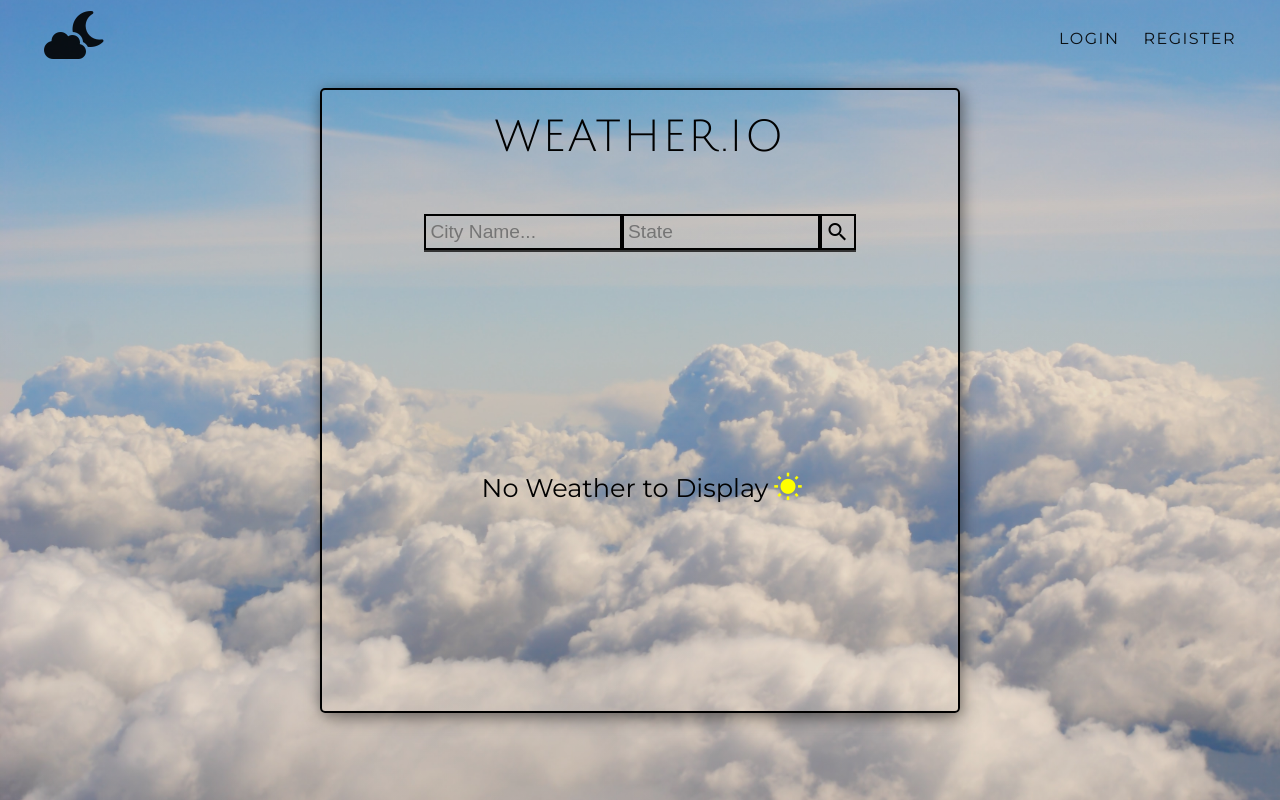
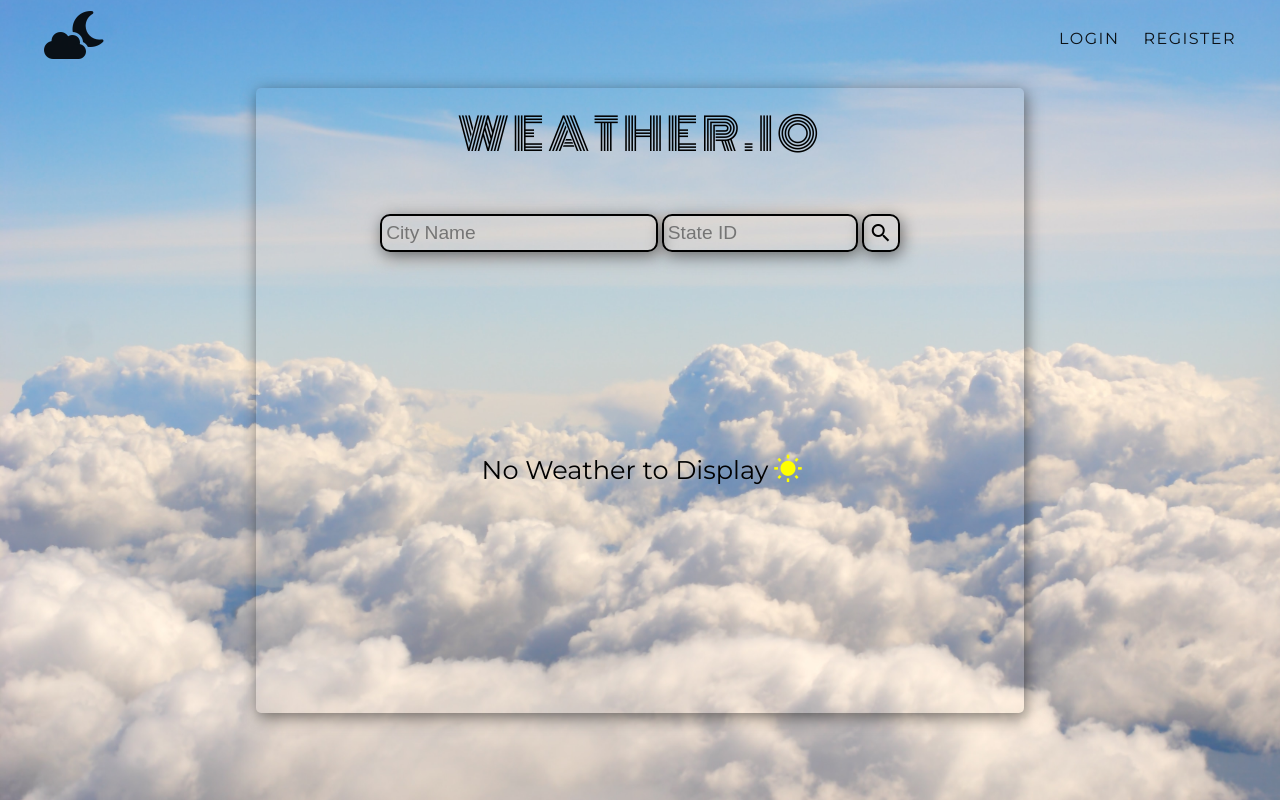
Before and after one commit to airavata-courses/ScrumLords, a React (Create React App) app in the folder user_interface/client/: page /dashboard in a window 1280 px wide. Built offline with nearby package versions, Linux system fonts and the light colour scheme; no server answers.

Commit message:
Added Sessions

```diff
--- a/user_interface/client/public/index.html
+++ b/user_interface/client/public/index.html
@@ -12,6 +12,7 @@
     <script src="https://kit.fontawesome.com/f3506ef7ee.js" crossorigin="anonymous"></script>
     <link href="https://fonts.googleapis.com/icon?family=Material+Icons" rel="stylesheet">
     <link href="https://fonts.googleapis.com/css?family=Julius+Sans+One&display=swap" rel="stylesheet">
+    <link href="https://fonts.googleapis.com/css?family=Monoton&display=swap" rel="stylesheet">
     <title>Weather-io</title>
   </head>
   <body>
--- a/user_interface/client/src/components/search/components/WeatherContainer.js
+++ b/user_interface/client/src/components/search/components/WeatherContainer.js
@@ -76,8 +76,8 @@ export const WeatherContainer = () => {
                 };
                 const body = JSON.stringify({ user_id, city_id });
                 // for sending response
-                const res = axios.post('http://localhost:8000/session/create', body, config);
-                console.log(body)
+                const res = await axios.post('http://localhost:8000/session/create', body, config);
+                console.log(res);
             })
     }
 
@@ -109,8 +109,8 @@ export const WeatherContainer = () => {
                 <h3>WEATHER.IO</h3>
 
                 <div>
-                    <input placeholder="City Name..." className="search-input1" onChange={updateSearch1} />
-                    <input placeholder="State" className="search-input2" onChange={updateSearch2} />
+                    <input placeholder="City Name" className="search-input1" onChange={updateSearch1} />
+                    <input placeholder="State ID" className="search-input2" onChange={updateSearch2} />
                     <button className="material-icons" onClick={getWeatherData}>search</button>
                 </div>
 
--- a/user_interface/client/src/css/style.css
+++ b/user_interface/client/src/css/style.css
@@ -30,19 +30,8 @@ body {
     font-weight: 300;
     font-size: 1rem;
     line-height: 1.7;
-    overflow: hidden;
-    background: url('./img/bg-1.jpg') no-repeat center center/cover;
+    background: url('./img/bg.jpg') no-repeat center center/cover;
 }
-
-#login {
-    font-family: 'Montserrat', sans-serif ;
-    font-weight: 300;
-    font-size: 1rem;
-    line-height: 1.7;
-    overflow: hidden;
-    background: url('./img/bg-1.jpg') no-repeat center center/cover;
-}
-
 
 /* Utilities */
 .container {
--- a/user_interface/client/src/css/weather.css
+++ b/user_interface/client/src/css/weather.css
@@ -1,18 +1,3 @@
-* {
-  box-sizing: border-box;
-  margin: 0;
-  padding: 0;
-}
-
-html {
-  height: 100%;
-}
-
-body {
-  font-family: 'Montserrat', sans-serif;
-  background: linear-gradient( rgba(0,0,0,0.1), rgba(0, 0, 0, 0.1) ),url('./img/bg.jpg') no-repeat center center/cover;
-}
-
 .app-container {
   display: flex;
   flex-direction: column;
@@ -23,9 +8,9 @@ body {
 
 .weather-container {
   background: transparent;
-  border: 2px solid black;
+
   height: 625px;
-  width: 50%;
+  width: 60%;
   box-shadow: 2px 4px 16px 0 rgba(0,0,0,0.5);
   border-radius: 5px;
   position: relative;
@@ -37,11 +22,11 @@ body {
   font-weight: 500;
   letter-spacing: 2px;
   text-align: center;
-  font-family: 'Julius Sans One', sans-serif;
+  font-family: 'Monoton', sans-serif;
+  letter-spacing: 4px;
 }
 
 .weather-header div {
-  border-bottom: 2px solid #333;
   width: 70%;
   margin: auto;
   display: flex;
@@ -53,9 +38,12 @@ body {
   border: 2px solid black;
   padding: 4px;
   outline: none;
-  width: 50%;
+  width: 100%;
   color: rgb(54, 55, 57);
   font-size: 1.2rem;
+  margin: 2px;
+  border-radius: 10px;
+  box-shadow: 2px 4px 16px 0 rgba(0,0,0,0.5);
 }
 
 .search-input2 {
@@ -63,9 +51,12 @@ body {
   border: 2px solid black;
   padding: 4px;
   outline: none;
-  width: 50%;
-  color: rgb(54, 55, 57);
+  width: 70%;
+  color: black;
   font-size: 1.2rem;
+  margin: 2px;
+  border-radius: 10px;
+  box-shadow: 2px 4px 16px 0 rgba(0,0,0,0.5);
 }
 
 .weather-header button {
@@ -73,7 +64,10 @@ body {
   background: transparent;
   cursor: pointer;
   outline: none;
-  padding: 4px;
+  padding: 5px;
+  margin: 2px;
+  border-radius: 10px;
+  box-shadow: 2px 4px 16px 0 rgba(0,0,0,0.5);
 }
 
 .search-input::-webkit-input-placeholder {
@@ -89,7 +83,7 @@ body {
   align-items: center;
   font-size: 1.6rem;
   flex-direction: column;
-  margin-top: 85px
+  margin-top: 65px
 }
 
 .weather-info i{
```
Also changed, not shown: user_interface/client/src/components/sessions/Session.js (added, +13 -0 lines), user_interface/client/src/components/sessions/components/SessionContainer.js (added, +48 -0 lines), user_interface/client/src/css/session.css (added, +68 -0 lines).
